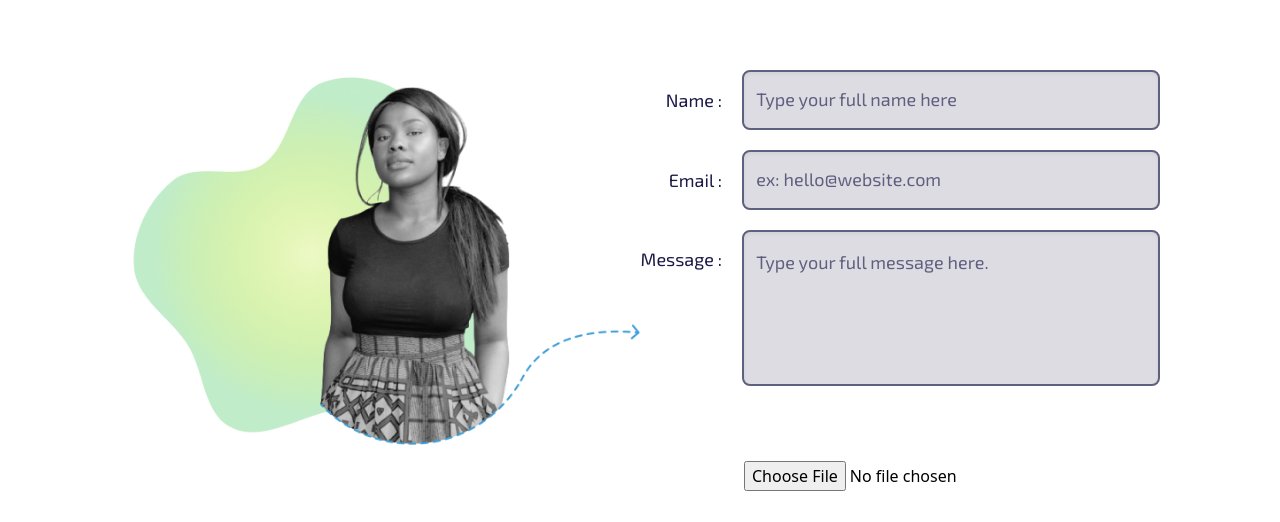
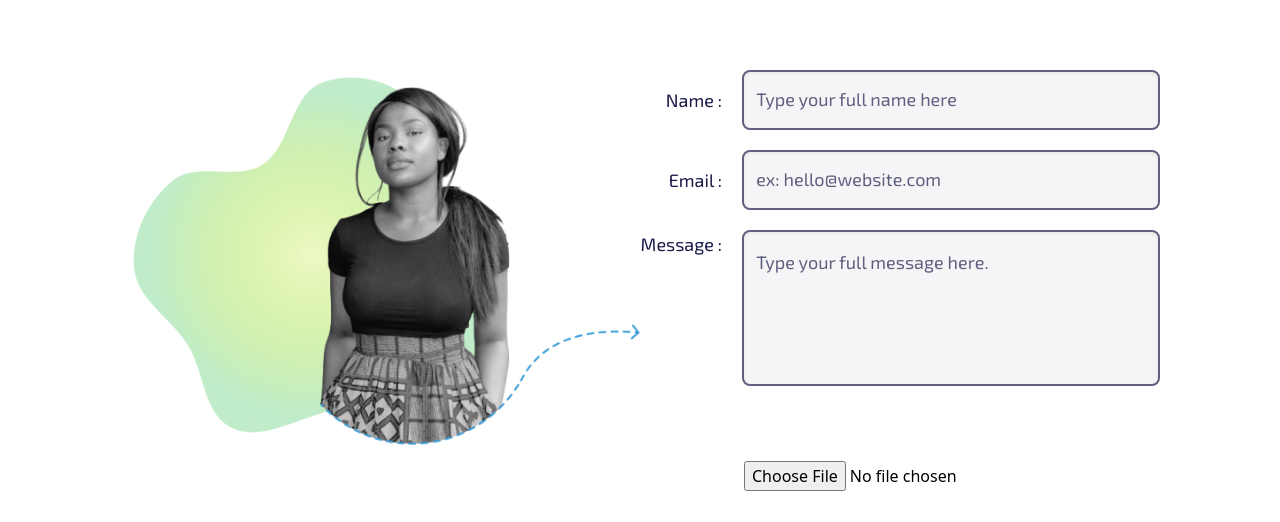
Before and after one commit to jayen123/unicorns-Code, a website: page dist/contact.html in a window 1280 px wide. Shown: the part 222-744 px from the top of the page. Drawn offline with Linux system fonts and the light colour scheme; no server answers.

Commit message:
gallary page complete

```diff
--- a/src/input.css
+++ b/src/input.css
@@ -57,12 +57,23 @@
         @apply w-[103px] inline-flex justify-end font-primary text-lg text-dark-blue
   }
   .input{
-        @apply w-full py-4 pl-3 bg-input shadow-inner border-2 rounded-lg border-secondary-text
+        @apply w-full py-4 pl-3 bg-input shadow-inner border-2 rounded-lg border-secondary-text bg-opacity-30
   }
   .input::placeholder{
         @apply font-primary text-lg text-secondary-text
   }
   /* contact page componnets End here */
+  /* ================================ */
+  /* Gallary Page start here */
+  .horizontal{
+        @apply h-[200px] col-span-2 bg-no-repeat bg-center bg-cover
+  }
+  .square{
+        @apply col-span-2 row-span-2 bg-no-repeat bg-center bg-cover
+  }
+  .small{
+        @apply col-span-1 row-span-1 bg-no-repeat bg-center bg-cover
+  }
 }
 @layer base{
     h1{
```
Also changed, not shown: dist/assets/css/main.css, dist/assets/image/gallary-1.png (added), dist/assets/image/gallary-2.png (added), dist/assets/image/gallary-3.png (added), dist/assets/image/gallary-4.jpeg (added), dist/assets/image/gallary-4.png (added), dist/assets/image/gallary-5.png (added), dist/assets/image/gallary-6.png (added), dist/assets/image/gallary-7.png (added), dist/assets/image/gallary-8.png (added), dist/contact.html, dist/course.html, dist/gallery.html (added), dist/output.css.
